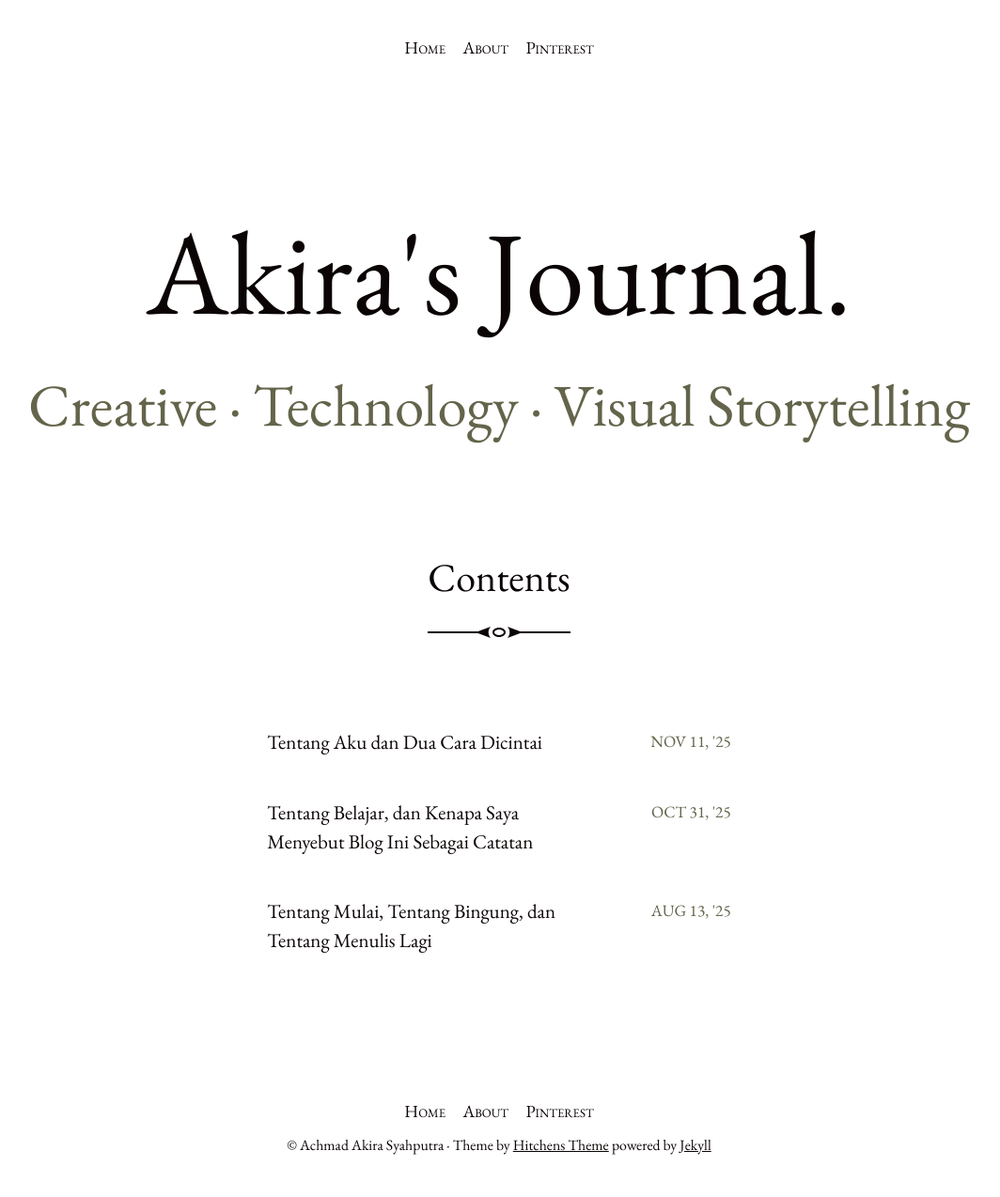
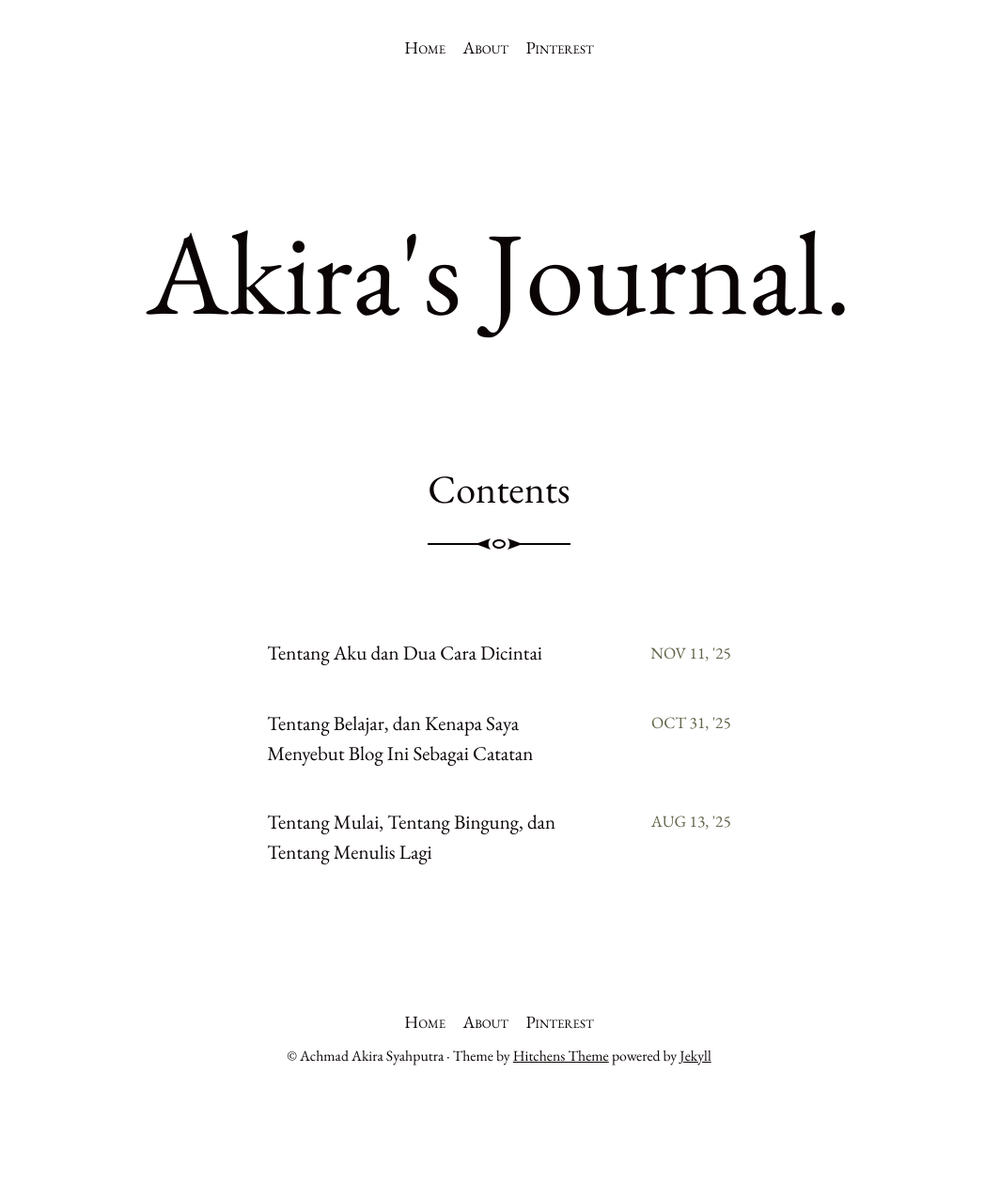
Before and after one commit to akirasyahputra/blog, a Jekyll site: the page built from index.html, in a window 1280 px wide. Shown: the whole page at 94% size, without its empty margins (109-1173 px from the left). Built offline with Jekyll 4.4.1, drawn with Linux system fonts in a browser that asks for light colours; the list of posts is cut into pages by our own code; after the commit the page ends 1180 px from its top, so only the background shows below that.

Commit message:
Update _config.yml

```diff
--- a/_config.yml
+++ b/_config.yml
@@ -16,7 +16,7 @@
 title: Akira's Journal.
 email:
 description: >- # this means to ignore newlines until "baseurl:"
-  Creative · Technology · Visual Storytelling
+
 baseurl: "/blog" # the subpath of your site, e.g. /blog
 url: "https://akirasyahputra.github.io" # the base hostname & protocol for your site, e.g. http://example.com
 icon: /assets/images/icon-512.png
```
